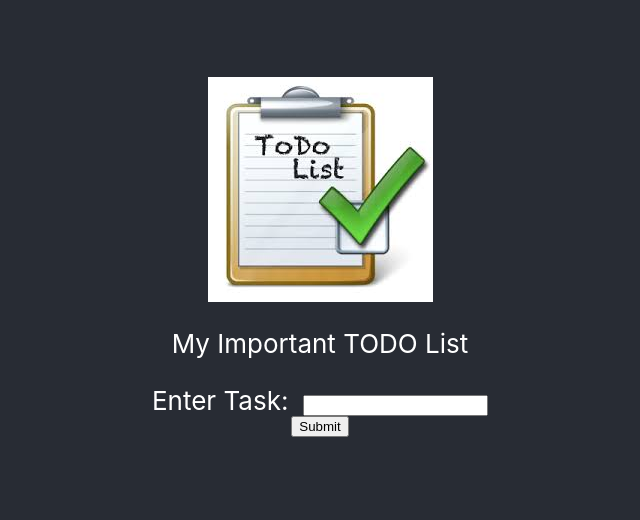
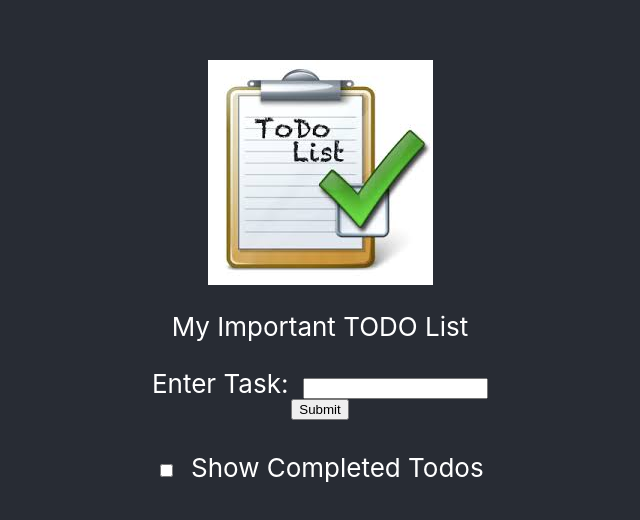
Before and after one commit to MoeCarson/ListTutorial, a React (Create React App) app: page / in a window 1280 px wide. Shown: the part 128-648 px from the top of the page, without its empty margins (320-960 px from the left). Built offline with nearby package versions, Linux system fonts and the light colour scheme.

Commit message:
Check box for show done

```diff
--- a/src/actions/index.js
+++ b/src/actions/index.js
@@ -3,3 +3,4 @@ import * as consts from '../consts.js'
 export const buttonClicked = payload => ({ type: consts.BUTTON_CLICKED, payload })
 export const createTodoUpdated = payload => ({ type: consts.CREATE_TODO_UPDATED, payload })
 export const createCeckBoxUpdated = ({ checked, name }) => ({ type: consts.CHECK_BOX_UPDATED, payload: { checked, name } })
+export const actionShowDone = payload  => ({ type: consts.CHECK_BOX_UPDATED, payload })
--- a/src/components/Todos.js
+++ b/src/components/Todos.js
@@ -1,7 +1,10 @@
 import React from 'react';
 
-const Todos = ({ todos, onChangeCheckBox }) =>
+const Todos = ({ todos, onChangeCheckBox, showDone, onChangeShowDone }) =>
 <>
+<td>
+<input type="checkbox" name="showDone" value="test" checked={showDone} onChange={evt => onChangeShowDone( evt.target.checked )}></input>
+&nbsp; Show Completed Todos</td>
 {todos.map(item => (
 <li key={item.name}>{item.name}
 &nbsp; &nbsp;
--- a/src/consts.js
+++ b/src/consts.js
@@ -1,3 +1,4 @@
 export const CREATE_TODO_UPDATED = 'create_todo_updated';
 export const CHECK_BOX_UPDATED = 'check_box_updated';
 export const BUTTON_CLICKED = 'button_clicked';
+export const SHOW_DONE_CHECK_BOX = 'show_done_check_box';
--- a/src/containers/Todos.js
+++ b/src/containers/Todos.js
@@ -5,7 +5,8 @@ import * as actions from '../actions';
 const mapStateToProps = state => ({ todos: state.Todos.todos });
 
 const mapDispatchToProps = dispatch => ({
-    onChangeCheckBox: value => dispatch(actions.createCeckBoxUpdated(value))
+    onChangeCheckBox: value => dispatch(actions.createCeckBoxUpdated(value)),
+    onChangeShowDone: value => dispatch(actions.actionShowDone(value))
 });
 
 export const TodosContainer = connect(mapStateToProps, mapDispatchToProps)(Todos);
--- a/src/reducers/Todos.js
+++ b/src/reducers/Todos.js
@@ -1,20 +1,17 @@
 import * as consts from '../consts.js'
 
-export const initState = ({ todos: [] })
+export const initState = ({ todos: [], showDone: false})
 
 export const reducer = (state = initState, action) => {
     switch (action.type) {
         case consts.BUTTON_CLICKED:
             return {...state, todos: [...state.todos, { name: action.payload, done: false }]}
         case consts.CHECK_BOX_UPDATED:
-            //return {...state, todos: [...state.todos, { name: action.payload, done: action.payload }]}
-
             return {...state, todos: state.todos.map(todo => todo.name === action.payload.name ?
                     // transform the one with a matching id
                     { ...todo,  done: action.payload.checked }:
                     // otherwise return original todo
                     todo)}
-
         default:
             return state
     }
```
